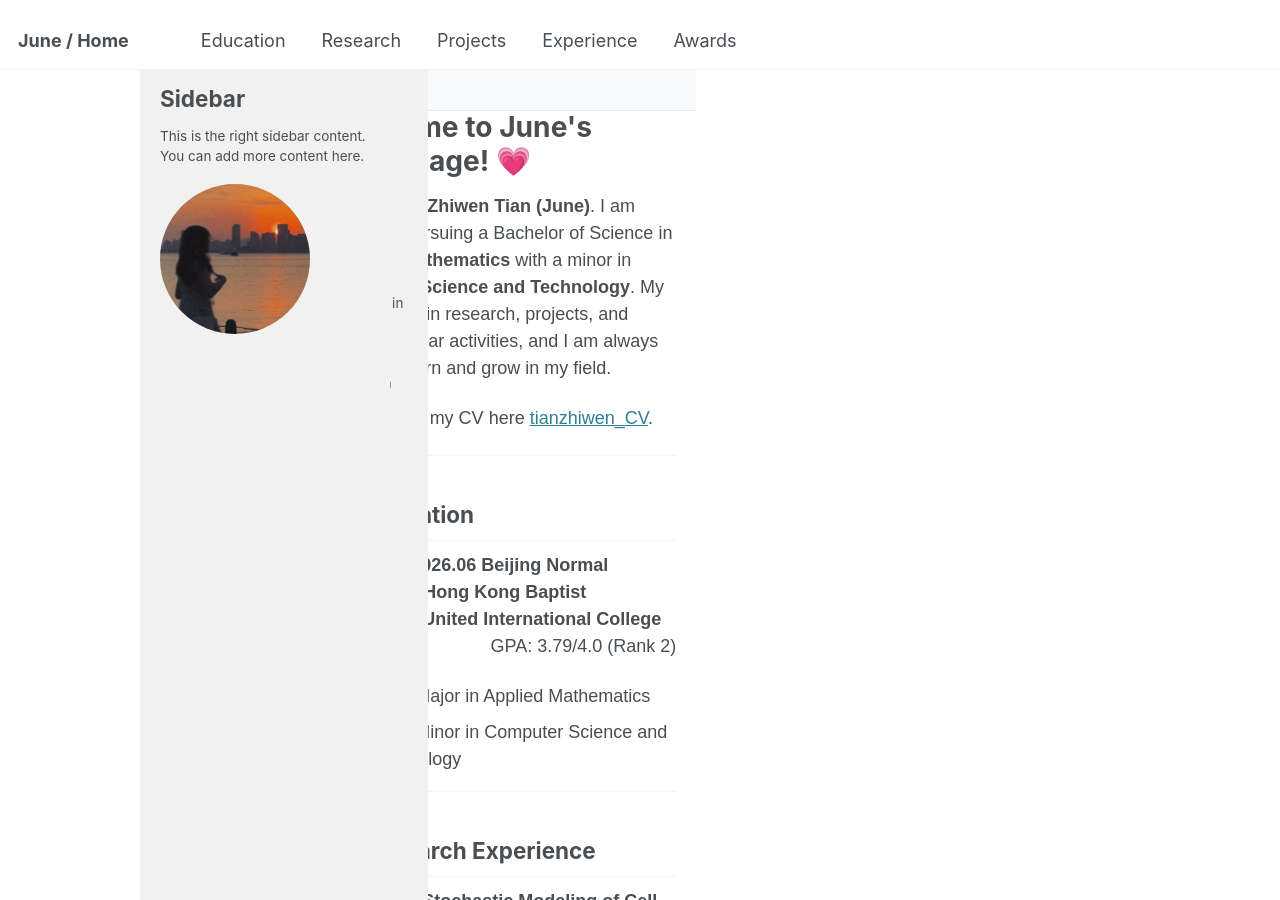
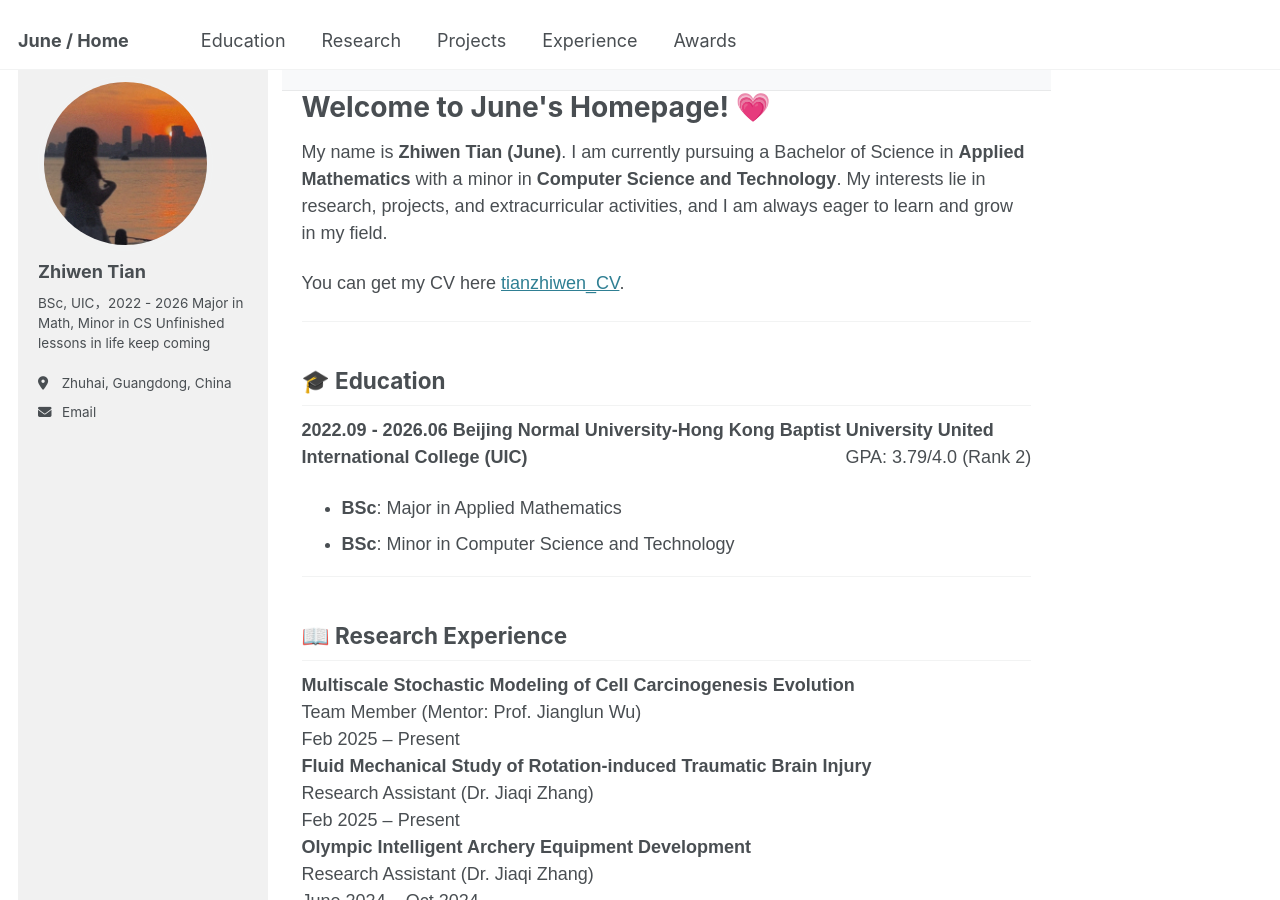
Before and after one commit to Orange1207/Orange1207.github.io, a Jekyll site: the page built from _pages/about.md, in a window 1280 px wide and 900 px high. Built offline with Jekyll 4.4.1, drawn with Linux system fonts in a browser that asks for light colours.

Commit message:
Update default.html

```diff
--- a/_layouts/default.html
+++ b/_layouts/default.html
@@ -9,7 +9,6 @@ layout: compress
   <head>
     {% include head.html %}
     {% include head/custom.html %}
-    <link rel="stylesheet" href="{{ site.baseurl }}/assets/css/custom.css">
   </head>
 
   <body>
@@ -17,17 +16,7 @@ layout: compress
     {% include browser-upgrade.html %}
     {% include masthead.html %}
 
-    <div class="container">
-      <div class="main-content">
-        {{ content }}
-      </div>
-
-      <aside class="sidebar">
-        <h2>Sidebar</h2>
-        <p>This is the right sidebar content. You can add more content here.</p>
-        <img src="{{ site.url }}/images/personal.jpg" alt="Zhiwen Tian" style="width: 150px; height: 150px; border-radius: 50%;">
-      </aside>
-    </div>
+    {{ content }}
 
     <div class="page__footer">
       <footer>
```
